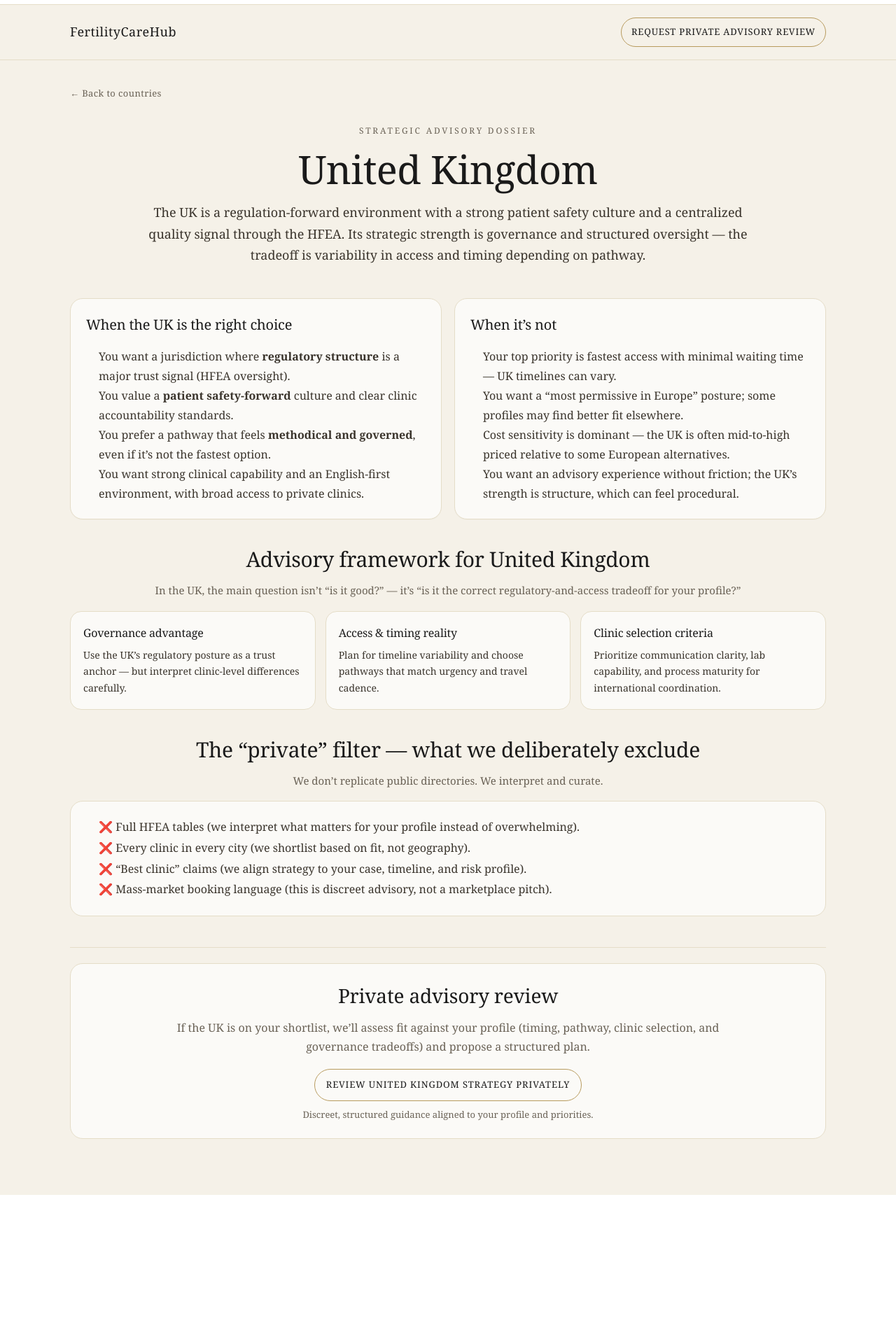
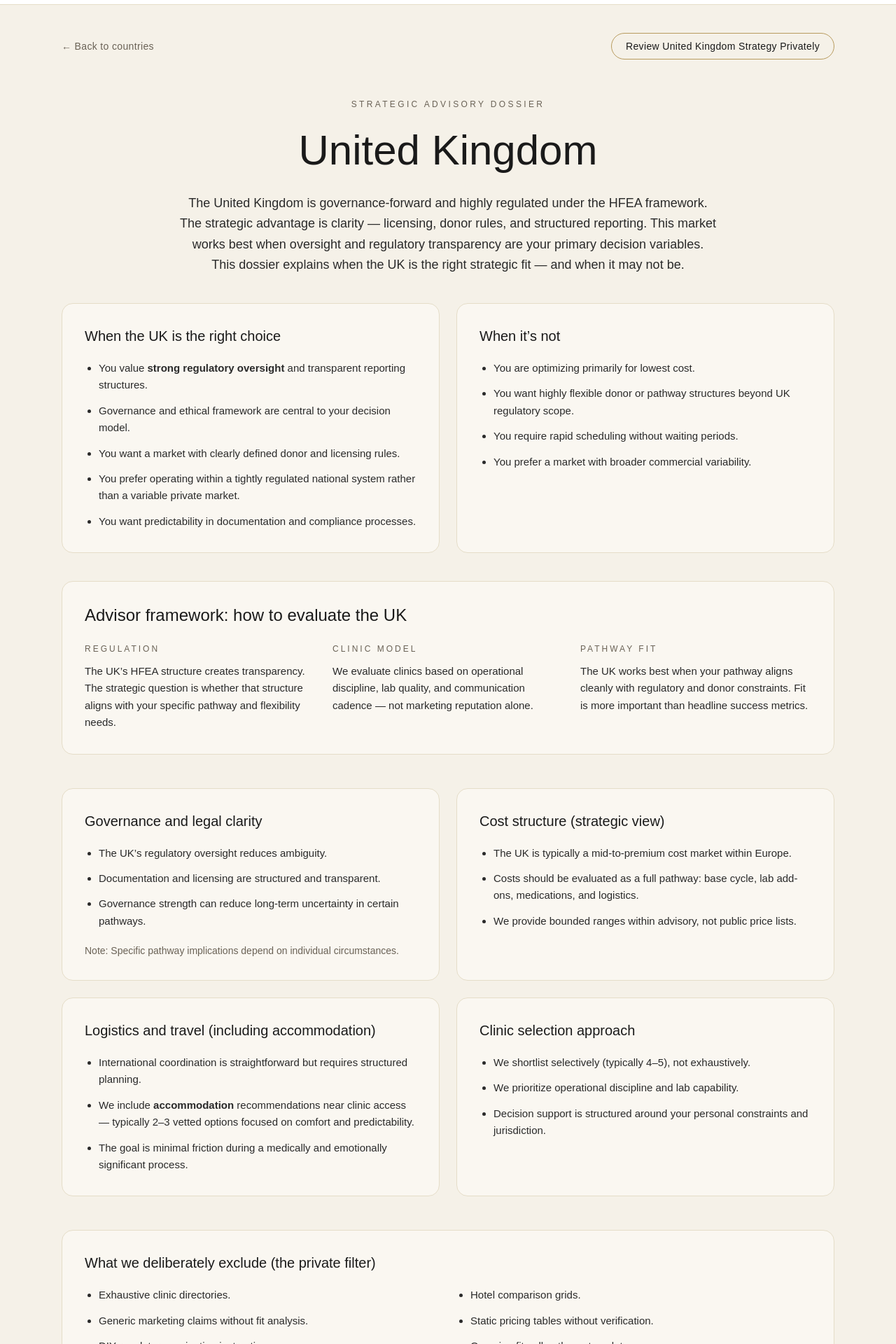
Before and after one commit to fmeliteintl-collab/fertilitycarehub-web, a Next.js app: page /countries/united-kingdom in a window 1280 px wide. Shown: the part 80-2000 px from the top of the page at 70% size. Before the commit the page ends 1787 px from the top, so only its background shows below. Built offline with nearby package versions, Linux system fonts and the light colour scheme.

Commit message:
Build United Kingdom dossier

```diff
--- a/app/countries/united-kingdom/page.tsx
+++ b/app/countries/united-kingdom/page.tsx
@@ -1,359 +1,235 @@
 import Link from "next/link";
 
-export default function UnitedKingdomDossierPage() {
-  const COUNTRY = "United Kingdom";
-  const SLUG = "united-kingdom";
-
-  const PAGE_BG = "#F5F1E8";
-  const INK = "#1A1A1A";
-  const MUTED = "#6A6256";
-  const GOLD = "#B89B5E";
-  const BORDER = "#E5DDC8";
-  const CARD_BG = "#FBFAF7";
-
+export default function UnitedKingdomPage() {
   return (
-    <main
-      style={{
-        background: PAGE_BG,
-        color: INK,
-        minHeight: "100vh",
-        fontFamily:
-          'ui-serif, Georgia, Cambria, "Times New Roman", Times, serif',
-      }}
-    >
-      {/* Header */}
-      <header
-        style={{
-          width: "100%",
-          borderBottom: `1px solid ${BORDER}`,
-          background: PAGE_BG,
-        }}
-      >
-        <div
-          style={{
-            maxWidth: 1120,
-            margin: "0 auto",
-            padding: "18px 20px",
-            display: "flex",
-            alignItems: "center",
-            justifyContent: "space-between",
-            gap: 16,
-          }}
-        >
+    <main className="min-h-screen bg-[#F5F1E8] text-[#1A1A1A]">
+      {/* Top utility bar */}
+      <div className="max-w-6xl mx-auto px-6 pt-10">
+        <div className="flex items-center justify-between">
           <Link
             href="/countries"
-            style={{
-              textDecoration: "none",
-              color: INK,
-              fontSize: 18,
-              letterSpacing: 0.5,
-            }}
+            className="text-sm tracking-wide text-[#6A6256] hover:text-[#1A1A1A]"
           >
-            FertilityCareHub
+            ← Back to countries
           </Link>
 
           <Link
-            href={`/countries/${SLUG}#consultation`}
-            style={{
-              textDecoration: "none",
-              border: `1px solid ${GOLD}`,
-              color: INK,
-              padding: "10px 14px",
-              borderRadius: 999,
-              fontSize: 13,
-              letterSpacing: 0.8,
-              textTransform: "uppercase",
-              whiteSpace: "nowrap",
-              background: "transparent",
-            }}
+            href="/consultation"
+            className="inline-flex items-center justify-center rounded-full border border-[#B89B5E] px-5 py-2 text-sm tracking-wide text-[#1A1A1A] hover:bg-[#F0E7D6]"
           >
-            Request Private Advisory Review
+            Review United Kingdom Strategy Privately
           </Link>
         </div>
-      </header>
+      </div>
 
-      {/* Body */}
-      <div style={{ maxWidth: 1120, margin: "0 auto", padding: "28px 20px 80px" }}>
-        {/* Back link */}
-        <div style={{ marginTop: 6 }}>
-          <Link
-            href="/countries"
-            style={{
-              textDecoration: "none",
-              color: MUTED,
-              fontSize: 13,
-              letterSpacing: 0.4,
-            }}
-          >
-            ← Back to countries
-          </Link>
-        </div>
-
-        {/* Hero */}
-        <section style={{ paddingTop: 34, paddingBottom: 28, textAlign: "center" }}>
-          <div
-            style={{
-              fontSize: 12,
-              letterSpacing: 2.8,
-              textTransform: "uppercase",
-              color: MUTED,
-              marginBottom: 16,
-            }}
-          >
-            Strategic advisory dossier
+      {/* Hero */}
+      <section className="max-w-6xl mx-auto px-6 pt-14 pb-10">
+        <div className="text-center">
+          <div className="text-xs tracking-[0.28em] text-[#6A6256]">
+            STRATEGIC ADVISORY DOSSIER
           </div>
 
-          <h1
-            style={{
-              margin: 0,
-              fontSize: 56,
-              lineHeight: 1.05,
-              letterSpacing: -0.6,
-            }}
-          >
-            {COUNTRY}
+          <h1 className="mt-5 text-5xl md:text-6xl leading-tight font-medium">
+            United Kingdom
           </h1>
 
-          <p
-            style={{
-              margin: "18px auto 0",
-              maxWidth: 880,
-              fontSize: 18,
-              lineHeight: 1.7,
-              color: "#3A342C",
-            }}
-          >
-            The UK is a regulation-forward environment with a strong patient safety culture and a
-            centralized quality signal through the HFEA. Its strategic strength is governance and
-            structured oversight — the tradeoff is variability in access and timing depending on pathway.
+          <p className="mt-6 max-w-3xl mx-auto text-lg leading-relaxed text-[#2A2A2A]">
+            The United Kingdom is governance-forward and highly regulated under the HFEA framework.
+            The strategic advantage is clarity — licensing, donor rules, and structured reporting.
+            This market works best when oversight and regulatory transparency are your primary decision variables.
+            This dossier explains when the UK is the right strategic fit — and when it may not be.
           </p>
-        </section>
+        </div>
+      </section>
 
-        {/* 2-up decision boxes */}
-        <section
-          style={{
-            display: "grid",
-            gridTemplateColumns: "1fr 1fr",
-            gap: 18,
-            marginTop: 18,
-          }}
-        >
-          {/* Right choice */}
-          <div
-            style={{
-              background: CARD_BG,
-              border: `1px solid ${BORDER}`,
-              borderRadius: 18,
-              padding: "22px 22px",
-              boxShadow: "0 1px 0 rgba(0,0,0,0.02)",
-            }}
-          >
-            <h2 style={{ margin: 0, fontSize: 20, letterSpacing: -0.2 }}>
-              When the UK is the right choice
-            </h2>
-
-            <ul style={{ margin: "16px 0 0", paddingLeft: 18, color: "#3A342C", lineHeight: 1.75 }}>
+      {/* Two-column decision block */}
+      <section className="max-w-6xl mx-auto px-6 pb-10">
+        <div className="grid md:grid-cols-2 gap-6">
+          <div className="rounded-2xl border border-[#E5DDC8] bg-[#FAF7F1] p-8">
+            <h2 className="text-xl font-medium">When the UK is the right choice</h2>
+            <ul className="mt-5 space-y-3 text-[15px] leading-relaxed text-[#2A2A2A] list-disc pl-5">
               <li>
-                You want a jurisdiction where <b>regulatory structure</b> is a major trust signal (HFEA oversight).
+                You value <strong>strong regulatory oversight</strong> and transparent reporting structures.
               </li>
               <li>
-                You value a <b>patient safety-forward</b> culture and clear clinic accountability standards.
+                Governance and ethical framework are central to your decision model.
               </li>
               <li>
-                You prefer a pathway that feels <b>methodical and governed</b>, even if it’s not the fastest option.
+                You want a market with clearly defined donor and licensing rules.
               </li>
               <li>
-                You want strong clinical capability and an English-first environment, with broad access to private clinics.
+                You prefer operating within a tightly regulated national system rather than a variable private market.
+              </li>
+              <li>
+                You want predictability in documentation and compliance processes.
               </li>
             </ul>
           </div>
 
-          {/* Not */}
-          <div
-            style={{
-              background: CARD_BG,
-              border: `1px solid ${BORDER}`,
-              borderRadius: 18,
-              padding: "22px 22px",
-              boxShadow: "0 1px 0 rgba(0,0,0,0.02)",
-            }}
-          >
-            <h2 style={{ margin: 0, fontSize: 20, letterSpacing: -0.2 }}>When it’s not</h2>
-
-            <ul style={{ margin: "16px 0 0", paddingLeft: 18, color: "#3A342C", lineHeight: 1.75 }}>
+          <div className="rounded-2xl border border-[#E5DDC8] bg-[#FAF7F1] p-8">
+            <h2 className="text-xl font-medium">When it’s not</h2>
+            <ul className="mt-5 space-y-3 text-[15px] leading-relaxed text-[#2A2A2A] list-disc pl-5">
               <li>
-                Your top priority is fastest access with minimal waiting time — UK timelines can vary.
+                You are optimizing primarily for lowest cost.
               </li>
               <li>
-                You want a “most permissive in Europe” posture; some profiles may find better fit elsewhere.
+                You want highly flexible donor or pathway structures beyond UK regulatory scope.
               </li>
               <li>
-                Cost sensitivity is dominant — the UK is often mid-to-high priced relative to some European alternatives.
+                You require rapid scheduling without waiting periods.
               </li>
               <li>
-                You want an advisory experience without friction; the UK’s strength is structure, which can feel procedural.
+                You prefer a market with broader commercial variability.
               </li>
             </ul>
           </div>
-        </section>
+        </div>
+      </section>
 
-        {/* Advisory framework */}
-        <section style={{ marginTop: 34 }}>
-          <div style={{ textAlign: "center", marginBottom: 16 }}>
-            <h2 style={{ margin: 0, fontSize: 30, letterSpacing: -0.3 }}>
-              Advisory framework for {COUNTRY}
-            </h2>
-            <p
-              style={{
-                margin: "10px auto 0",
-                maxWidth: 860,
-                color: MUTED,
-                lineHeight: 1.7,
-                fontSize: 15,
-              }}
-            >
-              In the UK, the main question isn’t “is it good?” — it’s “is it the correct regulatory-and-access tradeoff for your profile?”
+      {/* Framework */}
+      <section className="max-w-6xl mx-auto px-6 pb-12">
+        <div className="rounded-2xl border border-[#E5DDC8] bg-[#FAF7F1] p-8">
+          <h2 className="text-2xl font-medium">Advisor framework: how to evaluate the UK</h2>
+
+          <div className="mt-6 grid md:grid-cols-3 gap-6">
+            <div>
+              <div className="text-xs tracking-[0.25em] text-[#6A6256]">REGULATION</div>
+              <p className="mt-3 text-[15px] leading-relaxed text-[#2A2A2A]">
+                The UK’s HFEA structure creates transparency. The strategic question is whether
+                that structure aligns with your specific pathway and flexibility needs.
+              </p>
+            </div>
+
+            <div>
+              <div className="text-xs tracking-[0.25em] text-[#6A6256]">CLINIC MODEL</div>
+              <p className="mt-3 text-[15px] leading-relaxed text-[#2A2A2A]">
+                We evaluate clinics based on operational discipline, lab quality, and communication cadence —
+                not marketing reputation alone.
+              </p>
+            </div>
+
+            <div>
+              <div className="text-xs tracking-[0.25em] text-[#6A6256]">PATHWAY FIT</div>
+              <p className="mt-3 text-[15px] leading-relaxed text-[#2A2A2A]">
+                The UK works best when your pathway aligns cleanly with regulatory and donor constraints.
+                Fit is more important than headline success metrics.
+              </p>
+            </div>
+          </div>
+        </div>
+      </section>
+
+      {/* Core sections */}
+      <section className="max-w-6xl mx-auto px-6 pb-12">
+        <div className="grid md:grid-cols-2 gap-6">
+          <div className="rounded-2xl border border-[#E5DDC8] bg-[#FAF7F1] p-8">
+            <h3 className="text-xl font-medium">Governance and legal clarity</h3>
+            <ul className="mt-5 space-y-3 text-[15px] leading-relaxed text-[#2A2A2A] list-disc pl-5">
+              <li>
+                The UK’s regulatory oversight reduces ambiguity.
+              </li>
+              <li>
+                Documentation and licensing are structured and transparent.
+              </li>
+              <li>
+                Governance strength can reduce long-term uncertainty in certain pathways.
+              </li>
+            </ul>
+            <p className="mt-5 text-sm text-[#6A6256]">
+              Note: Specific pathway implications depend on individual circumstances.
             </p>
           </div>
 
-          <div
-            style={{
-              display: "grid",
-              gridTemplateColumns: "repeat(3, 1fr)",
-              gap: 14,
-            }}
-          >
-            {[
-              {
-                title: "Governance advantage",
-                text: "Use the UK’s regulatory posture as a trust anchor — but interpret clinic-level differences carefully.",
-              },
-              {
-                title: "Access & timing reality",
-                text: "Plan for timeline variability and choose pathways that match urgency and travel cadence.",
-              },
-              {
-                title: "Clinic selection criteria",
-                text: "Prioritize communication clarity, lab capability, and process maturity for international coordination.",
-              },
-            ].map((c) => (
-              <div
-                key={c.title}
-                style={{
-                  background: CARD_BG,
-                  border: `1px solid ${BORDER}`,
-                  borderRadius: 16,
-                  padding: 18,
-                }}
-              >
-                <div style={{ fontSize: 16, marginBottom: 8, letterSpacing: -0.2 }}>{c.title}</div>
-                <div style={{ color: "#3A342C", lineHeight: 1.7, fontSize: 14 }}>{c.text}</div>
-              </div>
-            ))}
-          </div>
-        </section>
-
-        {/* What we exclude */}
-        <section style={{ marginTop: 34 }}>
-          <div style={{ textAlign: "center", marginBottom: 16 }}>
-            <h2 style={{ margin: 0, fontSize: 30, letterSpacing: -0.3 }}>
-              The “private” filter — what we deliberately exclude
-            </h2>
-            <p
-              style={{
-                margin: "10px auto 0",
-                maxWidth: 860,
-                color: MUTED,
-                lineHeight: 1.7,
-                fontSize: 15,
-              }}
-            >
-              We don’t replicate public directories. We interpret and curate.
-            </p>
+          <div className="rounded-2xl border border-[#E5DDC8] bg-[#FAF7F1] p-8">
+            <h3 className="text-xl font-medium">Cost structure (strategic view)</h3>
+            <ul className="mt-5 space-y-3 text-[15px] leading-relaxed text-[#2A2A2A] list-disc pl-5">
+              <li>
+                The UK is typically a mid-to-premium cost market within Europe.
+              </li>
+              <li>
+                Costs should be evaluated as a full pathway: base cycle, lab add-ons, medications, and logistics.
+              </li>
+              <li>
+                We provide bounded ranges within advisory, not public price lists.
+              </li>
+            </ul>
           </div>
 
-          <div
-            style={{
-              background: CARD_BG,
-              border: `1px solid ${BORDER}`,
-              borderRadius: 18,
-              padding: 22,
-            }}
-          >
-            <ul style={{ margin: 0, paddingLeft: 18, color: "#3A342C", lineHeight: 1.85 }}>
-              <li>❌ Full HFEA tables (we interpret what matters for your profile instead of overwhelming).</li>
-              <li>❌ Every clinic in every city (we shortlist based on fit, not geography).</li>
-              <li>❌ “Best clinic” claims (we align strategy to your case, timeline, and risk profile).</li>
-              <li>❌ Mass-market booking language (this is discreet advisory, not a marketplace pitch).</li>
+          <div className="rounded-2xl border border-[#E5DDC8] bg-[#FAF7F1] p-8">
+            <h3 className="text-xl font-medium">Logistics and travel (including accommodation)</h3>
+            <ul className="mt-5 space-y-3 text-[15px] leading-relaxed text-[#2A2A2A] list-disc pl-5">
+              <li>
+                International coordination is straightforward but requires structured planning.
+              </li>
+              <li>
+                We include <strong>accommodation</strong> recommendations near clinic access —
+                typically 2–3 vetted options focused on comfort and predictability.
+              </li>
+              <li>
+                The goal is minimal friction during a medically and emotionally significant process.
+              </li>
             </ul>
           </div>
-        </section>
 
-        {/* Consultation anchor */}
-        <section
-          id="consultation"
-          style={{
-            marginTop: 44,
-            paddingTop: 22,
-            borderTop: `1px solid ${BORDER}`,
-          }}
-        >
-          <div
-            style={{
-              background: CARD_BG,
-              border: `1px solid ${BORDER}`,
-              borderRadius: 18,
-              padding: 24,
-              textAlign: "center",
-            }}
-          >
-            <h2 style={{ margin: 0, fontSize: 28, letterSpacing: -0.2 }}>
-              Private advisory review
-            </h2>
-            <p style={{ margin: "12px auto 0", maxWidth: 860, color: MUTED, lineHeight: 1.7 }}>
-              If the UK is on your shortlist, we’ll assess fit against your profile (timing, pathway, clinic selection,
-              and governance tradeoffs) and propose a structured plan.
-            </p>
+          <div className="rounded-2xl border border-[#E5DDC8] bg-[#FAF7F1] p-8">
+            <h3 className="text-xl font-medium">Clinic selection approach</h3>
+            <ul className="mt-5 space-y-3 text-[15px] leading-relaxed text-[#2A2A2A] list-disc pl-5">
+              <li>
+                We shortlist selectively (typically 4–5), not exhaustively.
+              </li>
+              <li>
+                We prioritize operational discipline and lab capability.
+              </li>
+              <li>
+                Decision support is structured around your personal constraints and jurisdiction.
+              </li>
+            </ul>
+          </div>
+        </div>
+      </section>
 
-            <div style={{ marginTop: 18 }}>
-              <Link
-                href="/consultation"
-                style={{
-                  display: "inline-block",
-                  textDecoration: "none",
-                  border: `1px solid ${GOLD}`,
-                  padding: "12px 16px",
-                  borderRadius: 999,
-                  color: INK,
-                  fontSize: 13,
-                  letterSpacing: 0.9,
-                  textTransform: "uppercase",
-                  background: "transparent",
-                }}
-              >
-                Review {COUNTRY} Strategy Privately
-              </Link>
+      {/* What we exclude */}
+      <section className="max-w-6xl mx-auto px-6 pb-12">
+        <div className="rounded-2xl border border-[#E5DDC8] bg-[#FAF7F1] p-8">
+          <h3 className="text-xl font-medium">What we deliberately exclude (the private filter)</h3>
+          <div className="mt-5 grid md:grid-cols-2 gap-6">
+            <ul className="space-y-3 text-[15px] leading-relaxed text-[#2A2A2A] list-disc pl-5">
+              <li>Exhaustive clinic directories.</li>
+              <li>Generic marketing claims without fit analysis.</li>
+              <li>DIY regulatory navigation instructions.</li>
+            </ul>
+            <ul className="space-y-3 text-[15px] leading-relaxed text-[#2A2A2A] list-disc pl-5">
+              <li>Hotel comparison grids.</li>
+              <li>Static pricing tables without verification.</li>
+              <li>One-size-fits-all pathway templates.</li>
+            </ul>
+          </div>
+        </div>
+      </section>
 
-              <div style={{ marginTop: 10, fontSize: 13, color: MUTED }}>
-                Discreet, structured guidance aligned to your profile and priorities.
-              </div>
-            </div>
+      {/* CTA */}
+      <section className="max-w-6xl mx-auto px-6 pb-16">
+        <div className="rounded-2xl border border-[#E5DDC8] bg-[#FAF7F1] p-10 text-center">
+          <h3 className="text-2xl font-medium">Private advisory, not a public database.</h3>
+          <p className="mt-4 max-w-2xl mx-auto text-[15px] leading-relaxed text-[#2A2A2A]">
+            If the United Kingdom is on your shortlist, the decisive step is verifying pathway fit
+            and clinic alignment within its regulatory structure. We curate, structure, and guide the execution.
+          </p>
+
+          <div className="mt-7 flex items-center justify-center">
+            <Link
+              href="/consultation"
+              className="inline-flex items-center justify-center rounded-full border border-[#B89B5E] px-6 py-3 text-sm tracking-wide text-[#1A1A1A] hover:bg-[#F0E7D6]"
+            >
+              Request Private Advisory Review
+            </Link>
           </div>
-        </section>
-      </div>
 
-      {/* Responsive */}
-      <style>{`
-        @media (max-width: 900px) {
-          section[style*="grid-template-columns: 1fr 1fr"] {
-            grid-template-columns: 1fr !important;
-          }
-          section div[style*="grid-template-columns: repeat(3, 1fr)"] {
-            grid-template-columns: 1fr !important;
-          }
-          h1 { font-size: 40px !important; }
-        }
-      `}</style>
+          <div className="mt-3 text-xs tracking-wide text-[#6A6256]">
+            Discreet, structured guidance aligned to your profile and jurisdictional constraints.
+          </div>
+        </div>
+      </section>
     </main>
   );
 }
```
